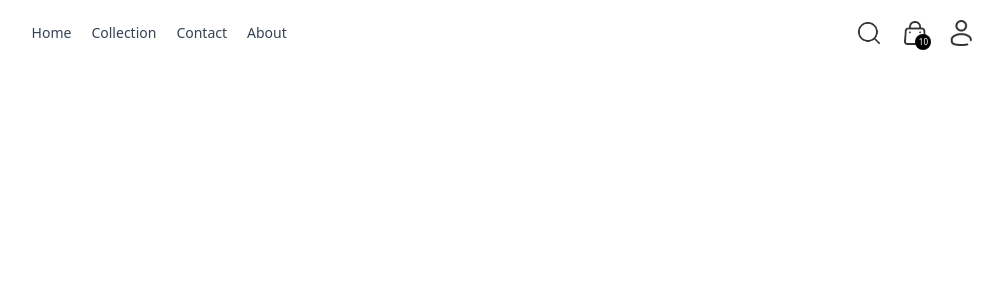
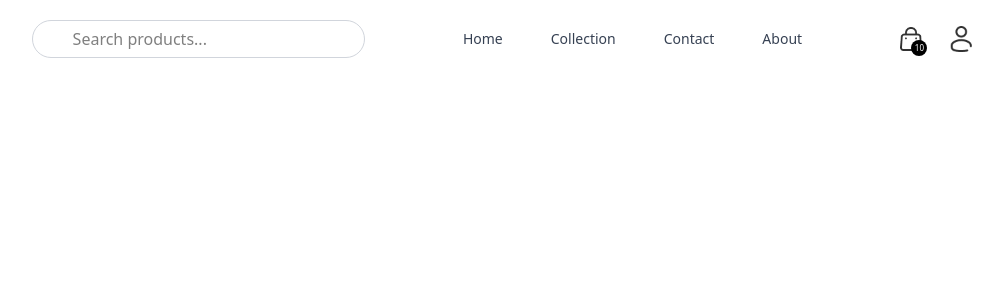
Before and after one commit to sunnyshah011/React_Project, a React (Vite) app: page / in a window 1280 px wide. Shown: the top 300 px of the page, without its empty margins (138-1141 px from the left). Built offline with nearby package versions, Linux system fonts and the light colour scheme.

Commit message:
adding search box

```diff
--- a/src/component/Navbar.jsx
+++ b/src/component/Navbar.jsx
@@ -4,7 +4,8 @@ import { NavLink, Link } from "react-router-dom";
 
 const Navbar = () => {
   const [isOpen, setIsOpen] = useState(false);
-  const [show,setShow] = useState(false)
+  const [show, setShow] = useState(false);
+  const [search, setSearch] = useState("");
 
   const openMenu = () => setIsOpen(true);
   const closeMenu = () => setIsOpen(false);
@@ -26,12 +27,25 @@ const Navbar = () => {
       <img
         onClick={openMenu}
         src={assets.menu_icon}
-        className="w-5 cursor-pointer sm:hidden"
+        className="w-5 cursor-pointer min-[850px]:hidden"
         alt="Menu"
       />
+   {search}
+      <div>
+        <div>
+           <input
+          type="text"
+          value={search}
+          onChange={(e) => setSearch(e.target.value)}
+          placeholder="Search products..."
+          className="w-full pl-10 pr-15 py-1.5 rounded-3xl border border-gray-300 focus:outline-none focus:ring-1
+           focus:ring-blue-500 focus:border-blue-500 transition duration-200 hidden sm:block"
+        />
+        </div>
+      </div>
 
       {/* Desktop nav links */}
-      <nav className="hidden sm:flex gap-5 text-sm text-gray-700">
+      <nav className="hidden min-[850px]:flex md:gap-6 lg:gap-12 text-sm text-gray-700">
         <NavLink to="/" className="flex flex-col items-center gap-1">
           Home
         </NavLink>
@@ -47,8 +61,12 @@ const Navbar = () => {
       </nav>
 
       {/* Right side icons */}
-      <div className="flex items-center gap-6">
-        <img src={assets.search_icon} className="w-5.5 cursor-pointer" alt="Search" />
+      <div className="flex items-center gap-7">
+        {/* <img
+          src={assets.search_icon}
+          className="w-5.5 cursor-pointer"
+          alt="Search"
+        /> */}
 
         <Link to="/cart" className="relative">
           <img src={assets.cart_icon} className="w-5.5" alt="Cart" />
@@ -57,9 +75,17 @@ const Navbar = () => {
           </span>
         </Link>
 
-        <div className="relative"  >
-          <p onClick={()=>setShow(pre=>!pre)} ><img src={assets.profile_icon} className="w-5.5 cursor-pointer" alt="Profile" /></p>
-          <div className={`absolute right-0 pt-4 ${show? 'block' : 'hidden' } `}>
+        <div className="relative">
+          <p onClick={() => setShow((pre) => !pre)}>
+            <img
+              src={assets.profile_icon}
+              className="w-5.5 cursor-pointer"
+              alt="Profile"
+            />
+          </p>
+          <div
+            className={`absolute right-0 pt-4 ${show ? "block" : "hidden"} `}
+          >
             <div className="flex flex-col gap-2 w-36 py-3 px-5 bg-slate-100 text-gray-700">
               <p className="cursor-pointer hover:text-black">My Profile</p>
               <p className="cursor-pointer hover:text-black">My Orders</p>
@@ -82,28 +108,51 @@ const Navbar = () => {
           isOpen ? "translate-x-0" : "-translate-x-full"
         } transition-transform duration-300 ease-in-out`}
       >
-        <button className="p-4 text-xl" onClick={closeMenu}> &larr; Back </button>
+        <button className="p-4 text-xl" onClick={closeMenu}>
+          {" "}
+          &larr; Back{" "}
+        </button>
 
         <nav className="flex flex-col p-4 space-y-2">
-          <NavLink to="/" onClick={closeMenu} className="text-gray-800 hover:text-blue-500 flex gap-3 items-center ">
-          <i className="block" class="fa fa-home"></i>
-          <p className="text-[20px]" >Home</p>
+          <NavLink
+            to="/"
+            onClick={closeMenu}
+            className="text-gray-800 hover:text-blue-500 flex gap-3 items-center "
+          >
+            <i className="block" class="fa fa-home"></i>
+            <p className="text-[20px]">Home</p>
           </NavLink>
-          <NavLink to="/" onClick={closeMenu} className="text-gray-800 hover:text-blue-500 flex gap-3 items-center ">
-          <i className="block" class="fa fa-home"></i>
-          <p className="text-[20px]" >Collection</p>
+          <NavLink
+            to="/"
+            onClick={closeMenu}
+            className="text-gray-800 hover:text-blue-500 flex gap-3 items-center "
+          >
+            <i className="block" class="fa fa-list"></i>
+            <p className="text-[20px]">Collection</p>
           </NavLink>
-          <NavLink to="/" onClick={closeMenu} className="text-gray-800 hover:text-blue-500 flex gap-3 items-center ">
-          <i className="block" class="fa fa-home"></i>
-          <p className="text-[20px]" >About</p>
+          <NavLink
+            to="/"
+            onClick={closeMenu}
+            className="text-gray-800 hover:text-blue-500 flex gap-3 items-center "
+          >
+            <i className="block" class="fa fa-address-card"></i>
+            <p className="text-[20px]">About</p>
           </NavLink>
-          <NavLink to="/" onClick={closeMenu} className="text-gray-800 hover:text-blue-500 flex gap-3 items-center ">
-          <i className="block" class="fa fa-home"></i>
-          <p className="text-[20px]" >Contact</p>
+          <NavLink
+            to="/"
+            onClick={closeMenu}
+            className="text-gray-800 hover:text-blue-500 flex gap-3 items-center "
+          >
+            <i className="block" class="fa fa-home"></i>
+            <p className="text-[20px]">Contact</p>
           </NavLink>
-          <NavLink to="/" onClick={closeMenu} className="text-gray-800 hover:text-blue-500 flex gap-3 items-center ">
-          <i className="block" class="fa fa-home"></i>
-          <p className="text-[20px]" >Location</p>
+          <NavLink
+            to="/"
+            onClick={closeMenu}
+            className="text-gray-800 hover:text-blue-500 flex gap-3 items-center "
+          >
+            <i className="block" class="fa fa-home"></i>
+            <p className="text-[20px]">Location</p>
           </NavLink>
         </nav>
       </aside>
```
